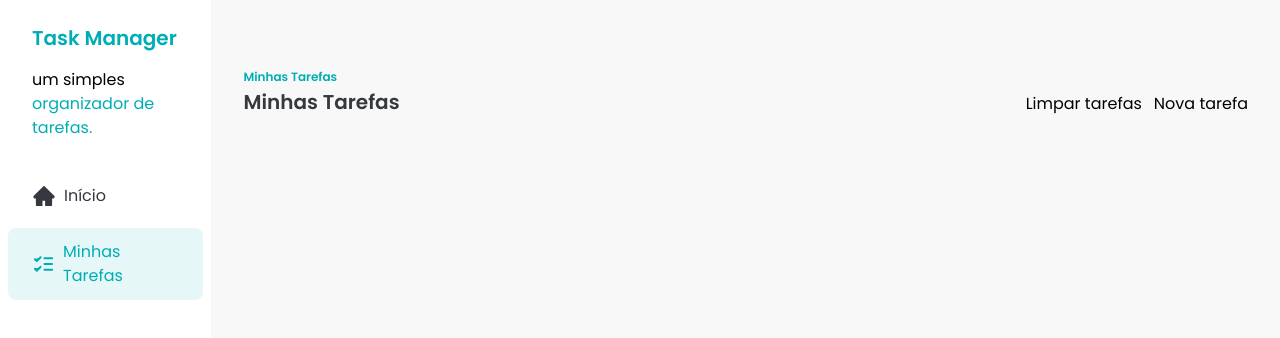
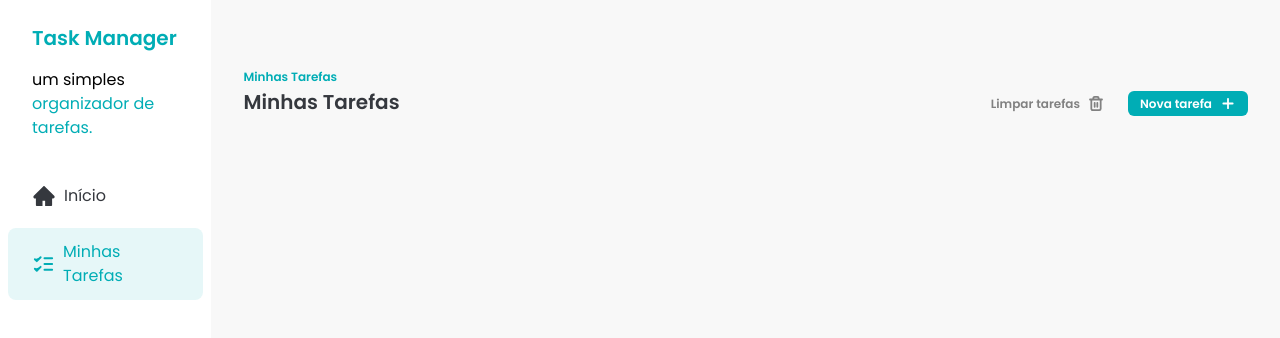
Before and after one commit to okayosilva/fsc-task-manager, a React (Vite) app: page / in a window 1280 px wide. Shown: the top 338 px of the page. Built offline with nearby package versions, Linux system fonts and the light colour scheme.

Commit message:
feat: add initial taks and button container

```diff
--- /dev/null
+++ b/src/components/Button/index.jsx
@@ -0,0 +1,11 @@
+export const Button = ({ variant = 'primary', children }) => {
+  const getVariantClasses = () => {
+    const variantSelected =
+      variant === 'primary'
+        ? 'bg-[#00ADB5] text-white'
+        : 'text-[#818181] bg-none';
+    return `flex items-center gap-2 rounded-md px-3 py-1 text-xs hover:opacity-75 transition font-semibold ${variantSelected}`;
+  };
+
+  return <button className={getVariantClasses()}>{children}</button>;
+};
--- a/src/components/Tasks/index.jsx
+++ b/src/components/Tasks/index.jsx
@@ -1,3 +1,6 @@
+import PlusIcon from '../../assets/icons/add.svg?react';
+import TrashIcon from '../../assets/icons/trash.svg?react';
+import { Button } from '../Button';
 import { Header } from '../Header';
 
 export const Tasks = () => {
@@ -10,8 +13,14 @@ export const Tasks = () => {
         </Header.Root>
 
         <div className="flex items-end gap-3">
-          <button>Limpar tarefas</button>
-          <button>Nova tarefa</button>
+          <Button variant="secondary">
+            <span>Limpar tarefas</span>
+            <TrashIcon />
+          </Button>
+          <Button>
+            <span>Nova tarefa</span>
+            <PlusIcon />
+          </Button>
         </div>
       </div>
     </div>
```
Also changed, not shown: src/assets/icons/add.svg (added), src/assets/icons/trash.svg (added).
